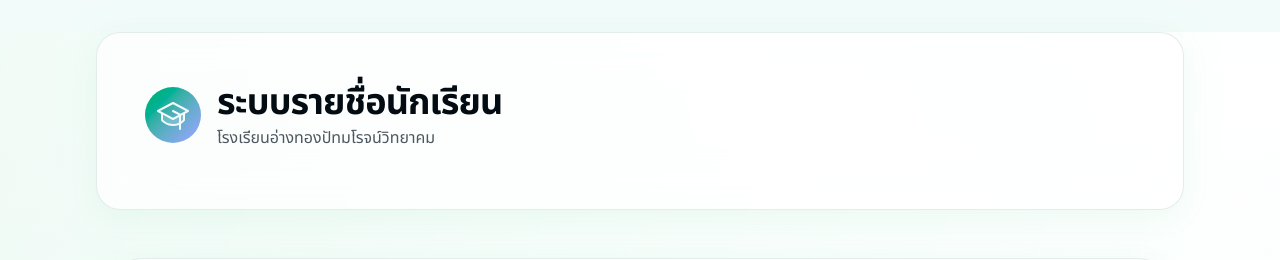
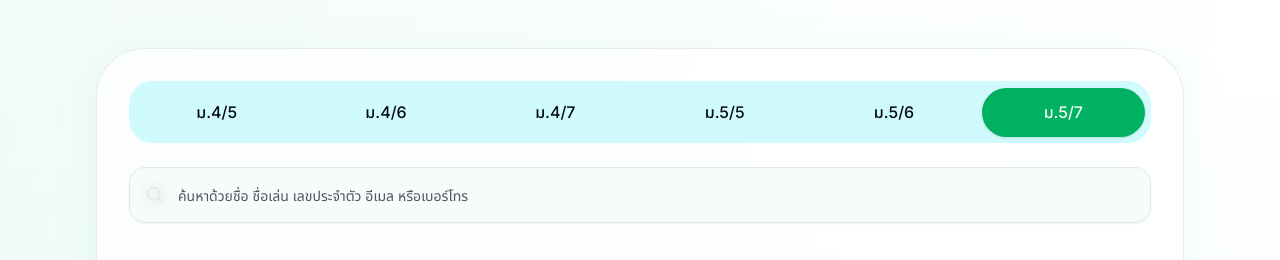
Before and after one commit to Thomasuuu/student-directory-we, a React (Vite) app: page / in a window 1280 px wide. Shown: the top 260 px of the page. Built offline with nearby package versions, Linux system fonts and the light colour scheme.

Commit message:
Generated by Spark: ไอพวกที่บอกระบบรายชื่อนักเรียนเอาออกเลยครับ

```diff
--- a/src/App.tsx
+++ b/src/App.tsx
@@ -42,22 +42,6 @@ function App() {
         <div className="absolute inset-0 bg-gradient-to-br from-primary/5 via-transparent to-accent/5 pointer-events-none" />
 
         <div className="relative">
-          <header className="glass-card mx-6 mt-6 md:mx-12 lg:mx-24 md:mt-8 p-8 md:p-12 rounded-2xl md:rounded-3xl">
-            <div className="max-w-7xl mx-auto">
-              <div className="flex items-center gap-4 mb-3">
-                <div className="flex-shrink-0 w-12 h-12 md:w-14 md:h-14 rounded-2xl bg-gradient-to-br from-primary to-accent flex items-center justify-center">
-                  <GraduationCap className="w-7 h-7 md:w-8 md:h-8 text-primary-foreground" weight="duotone" />
-                </div>
-                <div className="flex-1 min-w-0">
-                  <h1 className="text-2xl md:text-3xl lg:text-4xl font-bold tracking-tight text-foreground mb-1">ระบบรายชื่อนักเรียน</h1>
-                  <p className="text-sm md:text-base text-muted-foreground">
-                    โรงเรียนอ่างทองปัทมโรจน์วิทยาคม
-                  </p>
-                </div>
-              </div>
-            </div>
-          </header>
-
           <main className="max-w-7xl mx-auto px-6 md:px-12 lg:px-24 py-8 md:py-12">
             <div className="space-y-6 md:space-y-8">
               <div className="glass-card p-6 md:p-8 rounded-2xl space-y-6">
```
